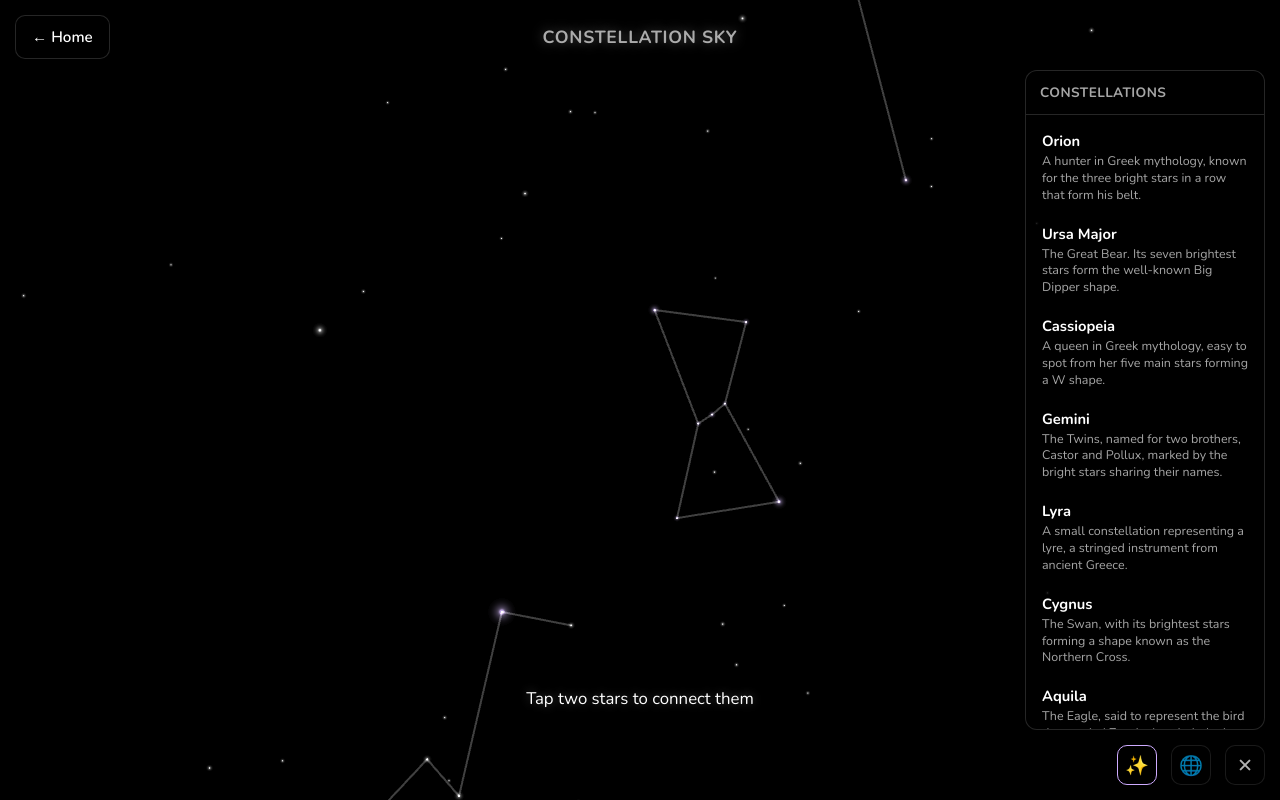
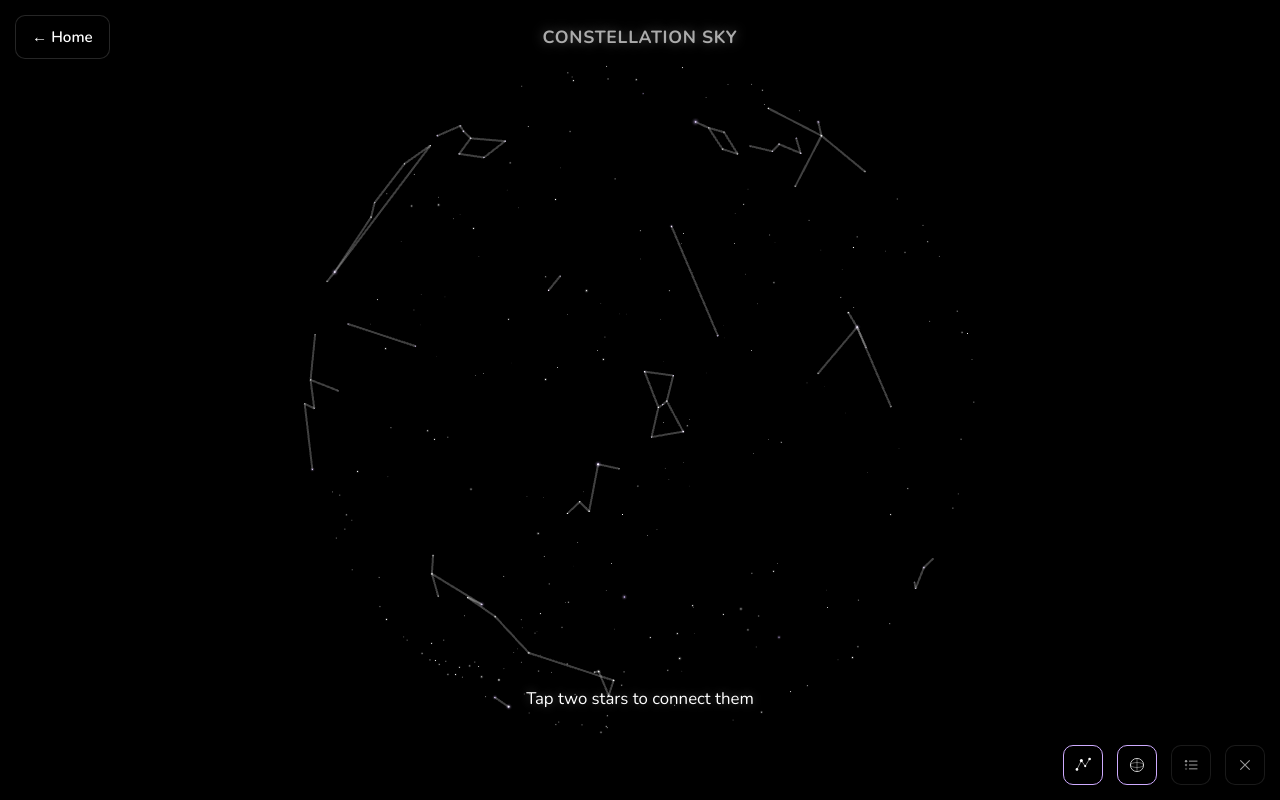
Before and after one commit to otisweygang/calmer-games, a plain HTML site: page games/constellation-sky/index.html in a window 1280 px wide. Drawn offline with nearby package versions, Linux system fonts and the light colour scheme.

Commit message:
Constellation Sky: icon toolbar toggle for list, themed icons, default globe view
Moves the constellation list toggle out of the sidebar header into the
main icon toolbar, replaces emoji icons with flat SVG glyphs matching
the homepage's icon style, and starts the game in globe view instead
of sky view.

```diff
--- a/games/constellation-sky/index.html
+++ b/games/constellation-sky/index.html
@@ -19,19 +19,42 @@
 
   <canvas id="sky-canvas" aria-label="Star sky, drag to look around"></canvas>
 
-  <aside id="constellation-list-wrap">
-    <button id="list-toggle-btn" type="button" aria-expanded="true" aria-controls="constellation-list">
-      Constellations
-    </button>
+  <aside id="constellation-list-wrap" class="collapsed">
     <ul id="constellation-list"></ul>
   </aside>
 
   <noscript>This game needs JavaScript and a browser with WebGL support to run.</noscript>
 
   <div id="controls">
-    <button id="guide-btn" type="button" class="icon-btn active" data-tooltip="Constellations">✨</button>
-    <button id="globe-btn" type="button" class="icon-btn" data-tooltip="Globe view">🌐</button>
-    <button id="clear-btn" type="button" class="icon-btn" data-tooltip="Clear">✕</button>
+    <button id="guide-btn" type="button" class="icon-btn active" data-tooltip="Constellations">
+      <svg viewBox="0 0 40 40" fill="none" xmlns="http://www.w3.org/2000/svg" aria-hidden="true">
+        <path d="M9 28 L17 12 L24 22 L32 9" stroke="currentColor" stroke-width="1.6" stroke-linecap="round" stroke-linejoin="round" opacity="0.6"/>
+        <circle cx="9" cy="28" r="2.4" fill="currentColor"/>
+        <circle cx="17" cy="12" r="2.8" fill="currentColor"/>
+        <circle cx="24" cy="22" r="2" fill="currentColor"/>
+        <circle cx="32" cy="9" r="2.4" fill="currentColor"/>
+      </svg>
+    </button>
+    <button id="globe-btn" type="button" class="icon-btn" data-tooltip="Globe view">
+      <svg viewBox="0 0 40 40" fill="none" xmlns="http://www.w3.org/2000/svg" aria-hidden="true">
+        <circle cx="20" cy="20" r="12" stroke="currentColor" stroke-width="1.6" opacity="0.85"/>
+        <ellipse cx="20" cy="20" rx="12" ry="4.5" stroke="currentColor" stroke-width="1.4" opacity="0.5"/>
+        <path d="M20 8 V32" stroke="currentColor" stroke-width="1.4" opacity="0.5"/>
+      </svg>
+    </button>
+    <button id="list-toggle-btn" type="button" class="icon-btn" aria-expanded="false" aria-controls="constellation-list" data-tooltip="Constellation list">
+      <svg viewBox="0 0 40 40" fill="none" xmlns="http://www.w3.org/2000/svg" aria-hidden="true">
+        <circle cx="11" cy="13" r="2.2" fill="currentColor" opacity="0.85"/>
+        <circle cx="11" cy="20" r="2.2" fill="currentColor" opacity="0.6"/>
+        <circle cx="11" cy="27" r="2.2" fill="currentColor" opacity="0.35"/>
+        <path d="M17 13 H31M17 20 H31M17 27 H31" stroke="currentColor" stroke-width="1.6" stroke-linecap="round"/>
+      </svg>
+    </button>
+    <button id="clear-btn" type="button" class="icon-btn" data-tooltip="Clear">
+      <svg viewBox="0 0 40 40" fill="none" xmlns="http://www.w3.org/2000/svg" aria-hidden="true">
+        <path d="M12 12 L28 28M28 12 L12 28" stroke="currentColor" stroke-width="2" stroke-linecap="round" opacity="0.85"/>
+      </svg>
+    </button>
   </div>
 
   <div id="confirm-modal" class="modal-backdrop" hidden>
--- a/games/constellation-sky/script.js
+++ b/games/constellation-sky/script.js
@@ -18,7 +18,7 @@ const CLICK_DRAG_THRESHOLD = 6; // px
 const isMobile = window.innerWidth <= 800;
 
 const state = {
-  outsideView: false,
+  outsideView: true,
   showGuides: true,
   connections: [], // [starIndexA, starIndexB]
   cameraQuat: null, // saved orientation, restored on load
@@ -118,7 +118,10 @@ function starPointSize(mag) {
 
 const scene = new THREE.Scene();
 const camera = new THREE.PerspectiveCamera(60, window.innerWidth / window.innerHeight, 0.01, SPHERE_RADIUS * 10);
-camera.position.set(0, 0, SKY_CAMERA_DIST);
+const initialGlobeDist = isMobile ? GLOBE_CAMERA_DIST_MOBILE : GLOBE_CAMERA_DIST_DESKTOP;
+camera.position.set(0, 0, initialGlobeDist);
+camera.fov = 55;
+camera.updateProjectionMatrix();
 
 const renderer = new THREE.WebGLRenderer({ canvas: els.canvas, antialias: true, alpha: false });
 renderer.setPixelRatio(Math.min(window.devicePixelRatio, 2));
@@ -129,10 +132,11 @@ const controls = new OrbitControls(camera, renderer.domElement);
 controls.enableDamping = true;
 controls.dampingFactor = 0.08;
 controls.enablePan = false;
-controls.enableZoom = false;
-controls.rotateSpeed = isMobile ? -0.35 : 0.5;
-controls.minDistance = 0;
-controls.maxDistance = 0.1;
+controls.enableZoom = true;
+controls.zoomSpeed = 0.5;
+controls.rotateSpeed = 0.5;
+controls.minDistance = SPHERE_RADIUS * 1.3;
+controls.maxDistance = SPHERE_RADIUS * 6;
 controls.target.set(0, 0, 0);
 
 if (state.cameraQuat) {
@@ -567,9 +571,12 @@ function init() {
   els.listToggleBtn.addEventListener("click", () => {
     const collapsed = els.listWrap.classList.toggle("collapsed");
     els.listToggleBtn.setAttribute("aria-expanded", String(!collapsed));
+    els.listToggleBtn.classList.toggle("active", !collapsed);
   });
 
   els.guideBtn.classList.toggle("active", state.showGuides);
+  els.globeBtn.classList.toggle("active", state.outsideView);
+  els.coords.style.display = state.outsideView ? "none" : "";
 
   els.canvas.addEventListener("pointerdown", onPointerDown);
   window.addEventListener("pointermove", onPointerMove);
--- a/games/constellation-sky/style.css
+++ b/games/constellation-sky/style.css
@@ -158,28 +158,6 @@ html, body {
   overflow: hidden;
 }
 
-#list-toggle-btn {
-  flex: none;
-  min-height: 44px;
-  padding: 10px 14px;
-  font-family: inherit;
-  font-size: 0.85rem;
-  font-weight: 700;
-  letter-spacing: 0.03em;
-  text-transform: uppercase;
-  text-align: left;
-  color: var(--ink-soft);
-  background: transparent;
-  border: none;
-  border-bottom: 1px solid var(--panel-border);
-  cursor: pointer;
-}
-
-#list-toggle-btn:focus-visible {
-  outline: 3px solid var(--accent);
-  outline-offset: -3px;
-}
-
 #constellation-list {
   margin: 0;
   padding: 6px;
@@ -187,7 +165,7 @@ html, body {
   overflow-y: auto;
 }
 
-#constellation-list-wrap.collapsed #constellation-list {
+#constellation-list-wrap.collapsed {
   display: none;
 }
 
@@ -273,7 +251,6 @@ noscript {
   display: flex;
   align-items: center;
   justify-content: center;
-  font-size: 1.2rem;
   background: var(--panel);
   border: 1px solid var(--panel-border);
   border-radius: 10px;
@@ -281,6 +258,11 @@ noscript {
   opacity: 0.7;
   cursor: pointer;
   transition: opacity 0.2s ease, transform 0.15s ease;
+}
+
+.icon-btn svg {
+  width: 22px;
+  height: 22px;
 }
 
 .icon-btn:hover,
```
